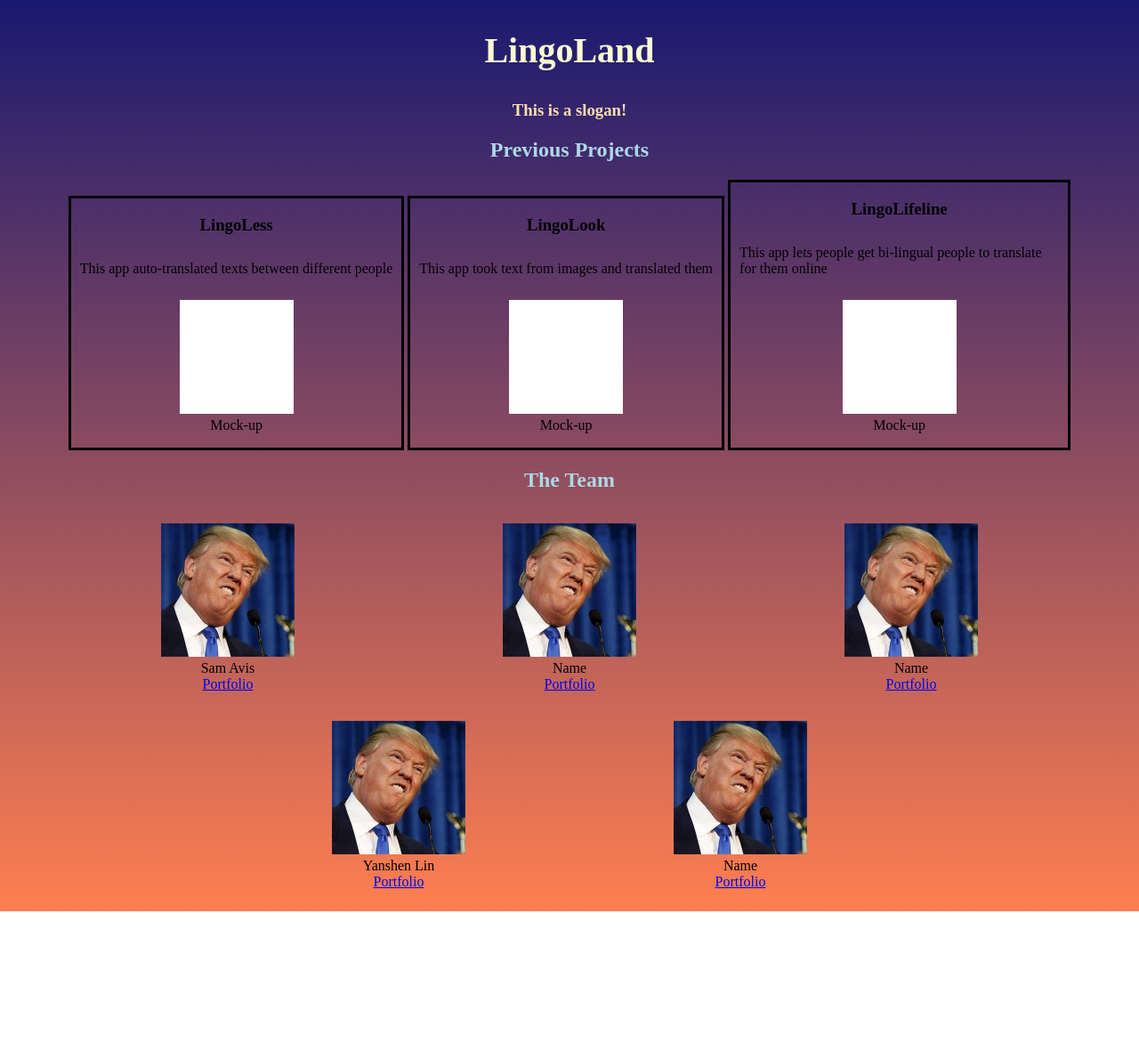
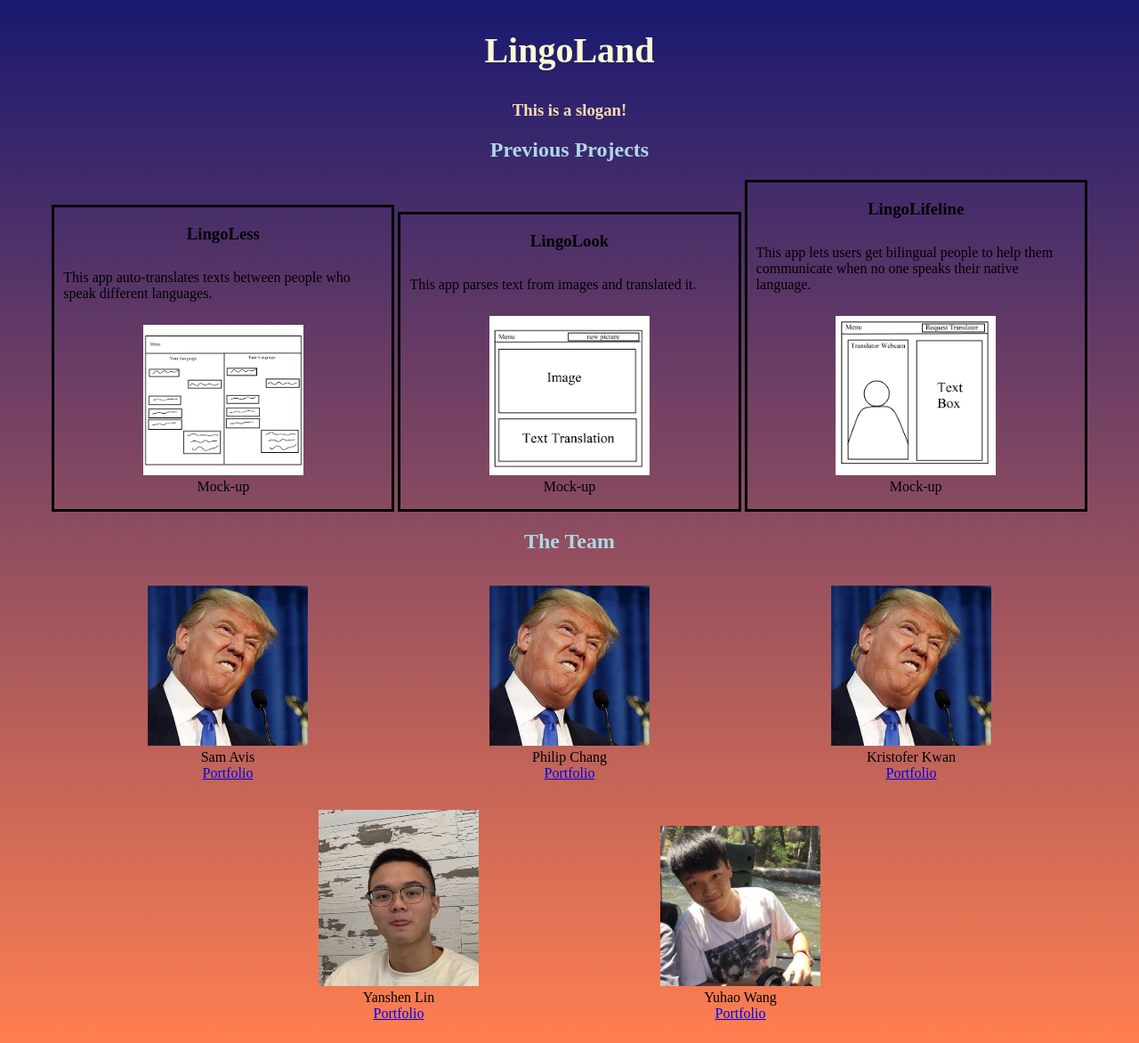
Before and after one commit to lysms/WebDevSys, a PHP site: page / in a window 1280 px wide. Shown: the whole page at 89% size. Before the commit the page ends 1024 px from the top, so only its background shows below. Run offline with PHP 8.4, Linux system fonts and the light colour scheme.

Commit message:
Changed some tags and finished project mock ups

```diff
--- a/websys/lab3/index.html
+++ b/websys/lab3/index.html
@@ -7,76 +7,76 @@
 </head>
 
 <body id="index">
-    <article class="whole">
+    <article>
         <h1>LingoLand</h1>
 
         <h3 id="slogan">This is a slogan!</h3>
 
         <article>
-            <h2 class="team">Previous Projects</h2>
+            <h2 class="index">Previous Projects</h2>
             <section class="project">
-                <h3 class="team">LingoLess</h3>
-                <section class="description">This app auto-translated texts between different people</section>
+                <h3 class="index">LingoLess</h3>
+                <section class="description">This app auto-translates texts between people who speak different languages.</section>
                 <figure>
-                    <img class="team" src="whiteSquare.jpg">
+                    <img class="index" src="LingoLess.png">
                     <figcaption>Mock-up</figcaption>
                 </figure>
             </section>
 
             <section class="project">
-                <h3 class="team">LingoLook</h3>
-                <section class="description">This app took text from images and translated them</section>
+                <h3 class="index">LingoLook</h3>
+                <section class="description">This app parses text from images and translated it.</section>
                 <figure>
-                    <img class="team" src="whiteSquare.jpg">
+                    <img class="index" src="LingoLook.png">
                     <figcaption>Mock-up</figcaption>
                 </figure>
             </section>
 
             <section class="project">
-                <h3 class="team">LingoLifeline</h3>
-                <section class="description">This app lets people get bi-lingual people to translate for them online</section>
+                <h3 class="index">LingoLifeline</h3>
+                <section class="description">This app lets users get bilingual people to help them communicate when no one speaks their native language.</section>
                 <figure>
-                    <img class="team" src="whiteSquare.jpg">
+                    <img class="index" src="LingoLifeLine.png">
                     <figcaption>Mock-up</figcaption>
                 </figure>
             </section>
         </article>
 
         <section id="images">
-            <h2 class="team">The Team</h2>
+            <h2 class="index">The Team</h2>
             <figure>
-                <img class="team" src="trump.jpg" alt="aviss">
+                <img class="index" src="trump.jpg" alt="aviss">
                 <figcaption>
                     <div>Sam Avis</div>
                     <a href="/">Portfolio</a>
                 </figcaption>
             </figure>
             <figure>
-                <img class="team" src="trump.jpg" alt="">
+                <img class="index" src="trump.jpg" alt="">
                 <figcaption>
-                    <div>Name</div>
+                    <div>Philip Chang</div>
                     <a href="/">Portfolio</a>
                 </figcaption>
             </figure>
             <figure>
-                <img class="team" src="trump.jpg" alt="">
+                <img class="index" src="trump.jpg" alt="">
                 <figcaption>
-                    <div>Name</div>
+                    <div>Kristofer Kwan</div>
                     <a href="/">Portfolio</a>
                 </figcaption>
             </figure>
             <figure>
-                <img class="team" src="trump.jpg" alt="">
+                <img class="index" src="liny16.jpg" alt="">
                 <figcaption>
                     <div>Yanshen Lin</div>
                     <a href="liny16.html">Portfolio</a>
                 </figcaption>
             </figure>
             <figure>
-                <img class="team" src="trump.jpg" alt="">
+                <img class="index" src="Yuhao1.jpg" alt="">
                 <figcaption>
-                    <div>Name</div>
-                    <a href="/">Portfolio</a>
+                    <div>Yuhao Wang</div>
+                    <a href="yuhao.html">Portfolio</a>
                 </figcaption>
             </figure>
         </section>
--- a/websys/lab3/style.css
+++ b/websys/lab3/style.css
@@ -8,17 +8,18 @@ h1 {
     text-align: center;
 }
 
-h2.team {
+h2.index {
     text-align: center;
     color: lightblue;
 }
 
-h3.team {
+h3.index {
     text-align: center;
 }
 
-img.team {
-    width: 50%;
+img.index {
+    width: 60%;
+    max-width: 300px;
 }
 
 figure {
```
Also changed, not shown: websys/lab3/LingoLess.png (added), websys/lab3/LingoLifeLine.png (added), websys/lab3/LingoLook.png (added).
